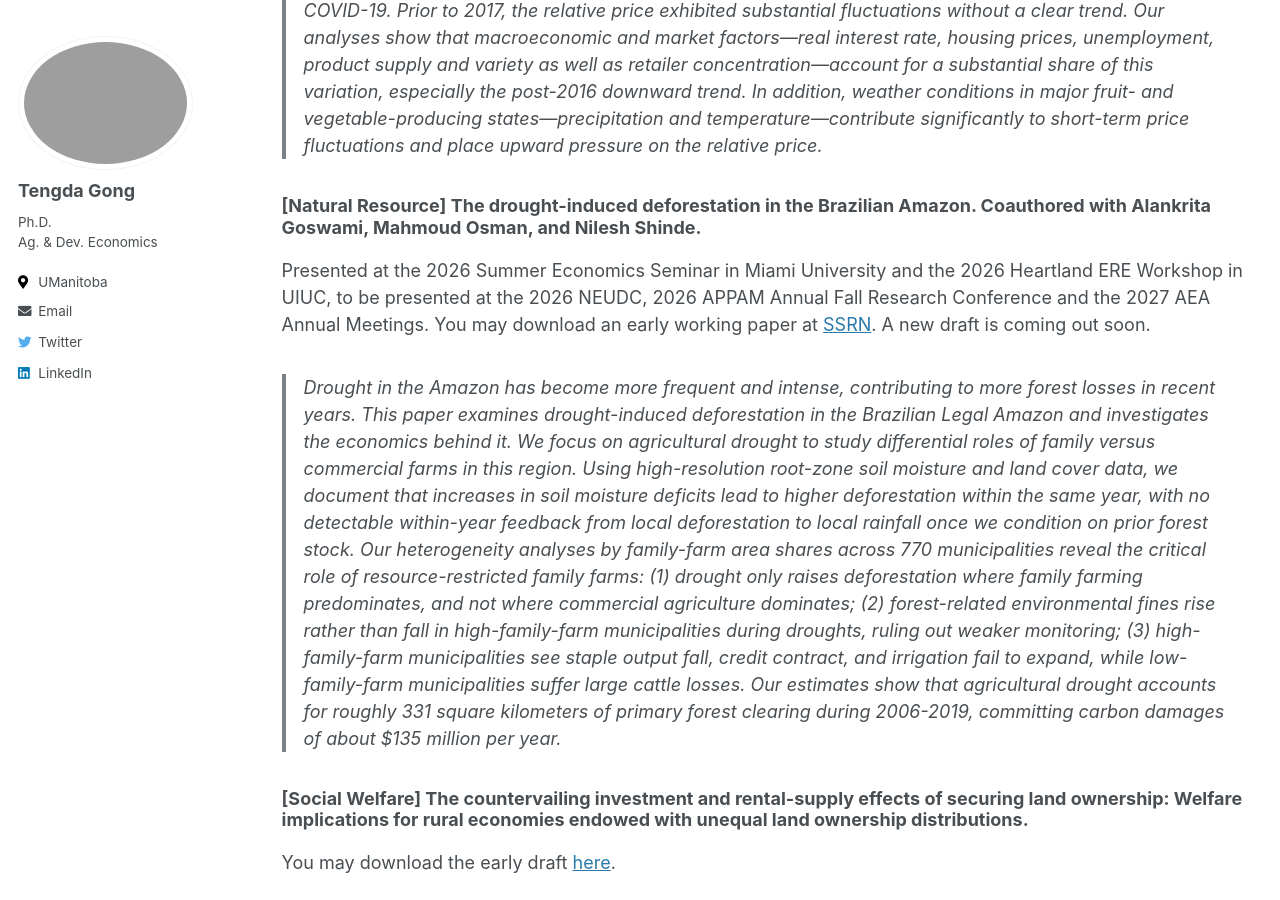
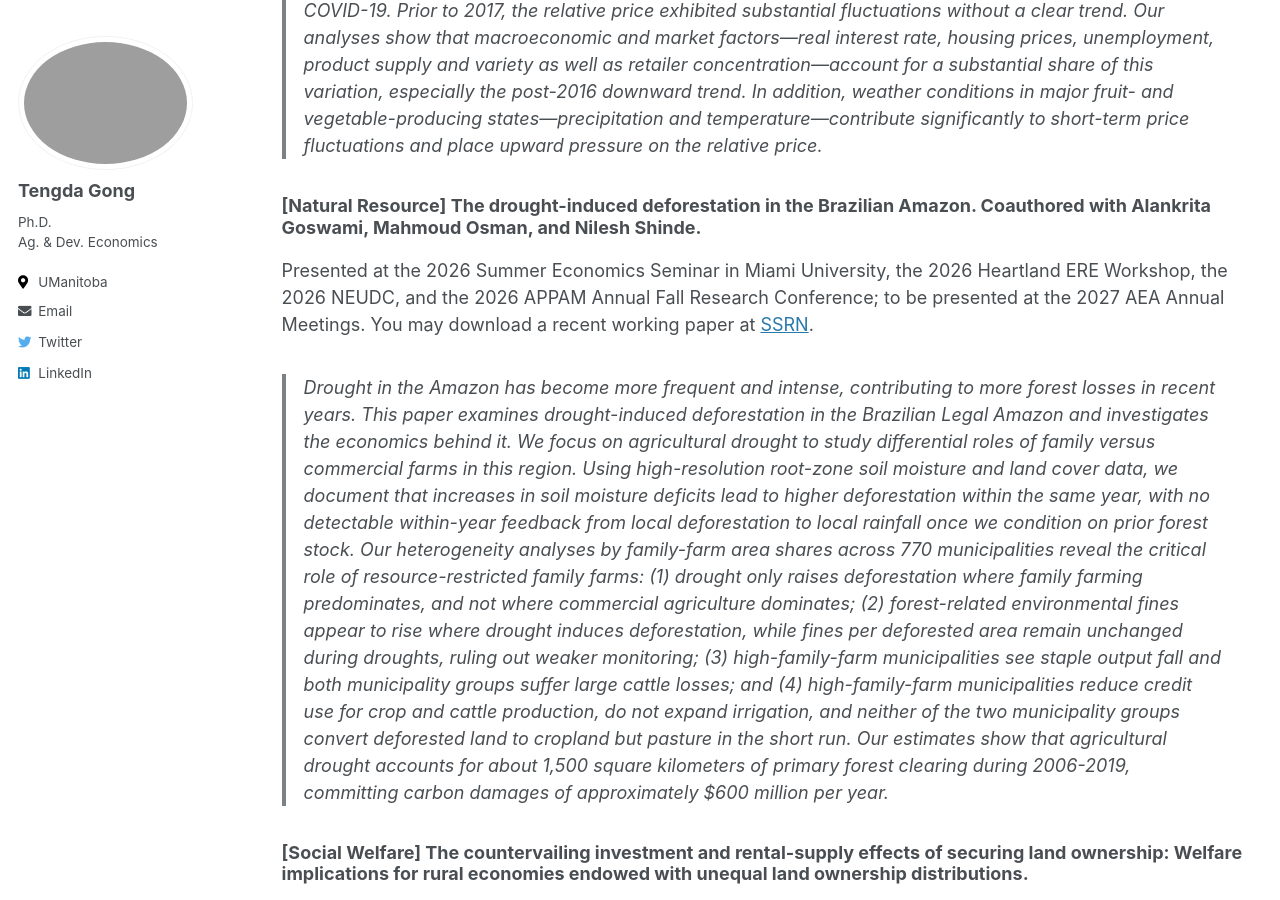
Before and after one commit to tendakung/tendakung.github.io, a Jekyll site: the page built from _pages/research.md, in a window 1280 px wide and 900 px high, scrolled down 1405 px. Built offline with Jekyll 4.4.1, drawn with Linux system fonts in a browser that asks for light colours.

Commit message:
Update research.md

```diff
--- a/_pages/research.md
+++ b/_pages/research.md
@@ -20,8 +20,9 @@ Presented at the 2025 AAEA and SEA annual meetings. You may download an early wo
 > Fresh produce is the largest category of organic food sales in the U.S. This paper studies the relative price dynamics of organic versus conventional produce from 2006 to 2023. Using retail scanner data, we find that the revenue-weighted average price of organic produce declined relative to conventional produce across major grocery markets beginning in 2017, with the exception of a brief uptick following the onset of COVID-19. Prior to 2017, the relative price exhibited substantial fluctuations without a clear trend. Our analyses show that macroeconomic and market factors---real interest rate, housing prices, unemployment, product supply and variety as well as retailer concentration---account for a substantial share of this variation, especially the post-2016 downward trend. In addition, weather conditions in major fruit- and vegetable-producing states---precipitation and temperature---contribute significantly to short-term price fluctuations and place upward pressure on the relative price.
 
 ### [Natural Resource] The drought-induced deforestation in the Brazilian Amazon. Coauthored with Alankrita Goswami, Mahmoud Osman, and Nilesh Shinde.
-Presented at the 2026 Summer Economics Seminar in Miami University and the 2026 Heartland ERE Workshop in UIUC, to be presented at the 2026 NEUDC, 2026 APPAM Annual Fall Research Conference and the 2027 AEA Annual Meetings. You may download an early working paper at [SSRN](https://papers.ssrn.com/sol3/papers.cfm?abstract_id=7602559). A new draft is coming out soon.
-> Drought in the Amazon has become more frequent and intense, contributing to more forest losses in recent years. This paper examines drought-induced deforestation in the Brazilian Legal Amazon and investigates the economics behind it. We focus on agricultural drought to study differential roles of family versus commercial farms in this region. Using high-resolution root-zone soil moisture and land cover data, we document that increases in soil moisture deficits lead to higher deforestation within the same year, with no detectable within-year feedback from local deforestation to local rainfall once we condition on prior forest stock. Our heterogeneity analyses by family-farm area shares across 770 municipalities reveal the critical role of resource-restricted family farms: (1) drought only raises deforestation where family farming predominates, and not where commercial agriculture dominates; (2) forest-related environmental fines rise rather than fall in high-family-farm municipalities during droughts, ruling out weaker monitoring; (3) high-family-farm municipalities see staple output fall, credit contract, and irrigation fail to expand, while low-family-farm municipalities suffer large cattle losses. Our estimates show that agricultural drought accounts for roughly 331 square kilometers of primary forest clearing during 2006-2019, committing carbon damages of about $135 million per year.
+Presented at the 2026 Summer Economics Seminar in Miami University, the 2026 Heartland ERE Workshop, the 2026 NEUDC, and the 2026 APPAM Annual Fall Research Conference; to be presented at the 2027 AEA Annual Meetings. You may download a recent working paper at [SSRN](https://papers.ssrn.com/sol3/papers.cfm?abstract_id=7602559).
+> Drought in the Amazon has become more frequent and intense, contributing to more forest losses in recent years. This paper examines drought-induced deforestation in the Brazilian Legal Amazon and investigates the economics behind it. We focus on agricultural drought to study differential roles of family versus commercial farms in this region. Using high-resolution root-zone soil moisture and land cover data, we document that increases in soil moisture deficits lead to higher deforestation within the same year, with no detectable within-year feedback from local deforestation to local rainfall once we condition on prior forest stock. Our heterogeneity analyses by family-farm area shares across 770 municipalities reveal the critical role of resource-restricted family farms: (1) drought only raises deforestation where family farming predominates, and not where commercial agriculture dominates; (2) forest-related environmental fines appear to rise where drought induces deforestation, while fines per deforested area remain unchanged during droughts, ruling out weaker monitoring; (3) high-family-farm municipalities see staple output fall and both municipality groups suffer large cattle losses; and (4) high-family-farm municipalities reduce credit use for crop and cattle production, do not expand irrigation, and neither of the two municipality groups convert deforested land to
+cropland but pasture in the short run. Our estimates show that agricultural drought accounts for about 1,500 square kilometers of primary forest clearing during 2006-2019, committing carbon damages of approximately $600 million per year.
 
 ### [Social Welfare] The countervailing investment and rental-supply effects of securing land ownership: Welfare implications for rural economies endowed with unequal land ownership distributions.
 You may download the early draft [here](/files/pdf/research/WelfareImplications202411.pdf).
```
